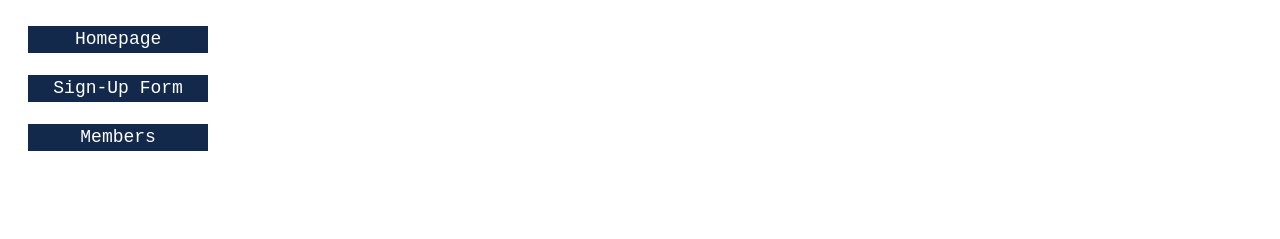
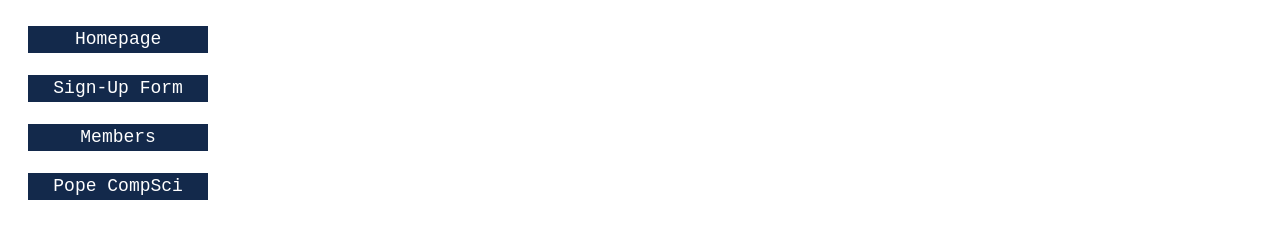
Before and after one commit to sawshep/popecomputing.org, a plain HTML site: page header.html in a window 1280 px wide. Shown: the part 109-348 px from the top of the page. Drawn offline with Linux system fonts and the light colour scheme.

Commit message:
Add Pope Computer Science page to nav

```diff
--- a/header.html
+++ b/header.html
@@ -22,5 +22,6 @@
                 <li><a href="/">Homepage</a></li>
                 <li><a href="/join">Sign-Up Form</a></li>
                 <li><a href="/members">Members</a></li>
+                <li><a href="https://sites.google.com/view/popecomputerscience/Home">Pope CompSci</a></li>
             </ul>
         </nav>
```
